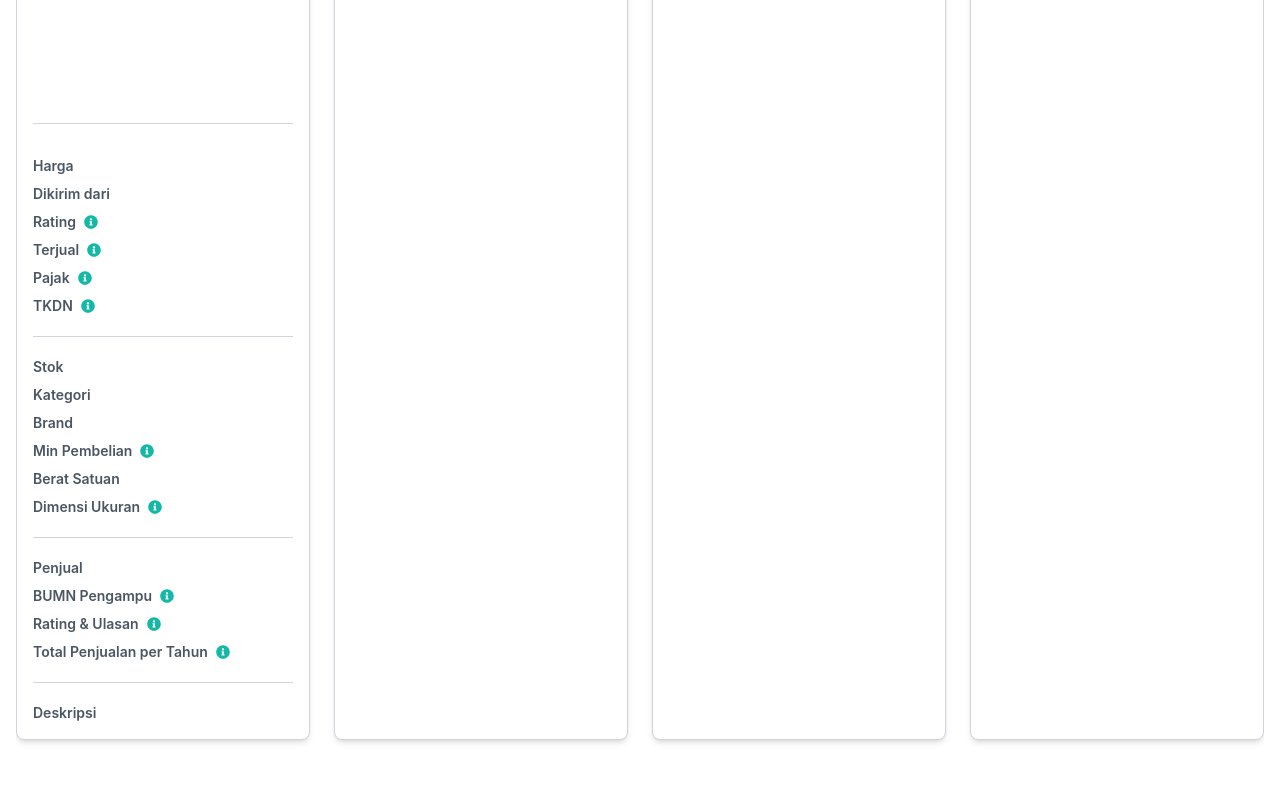
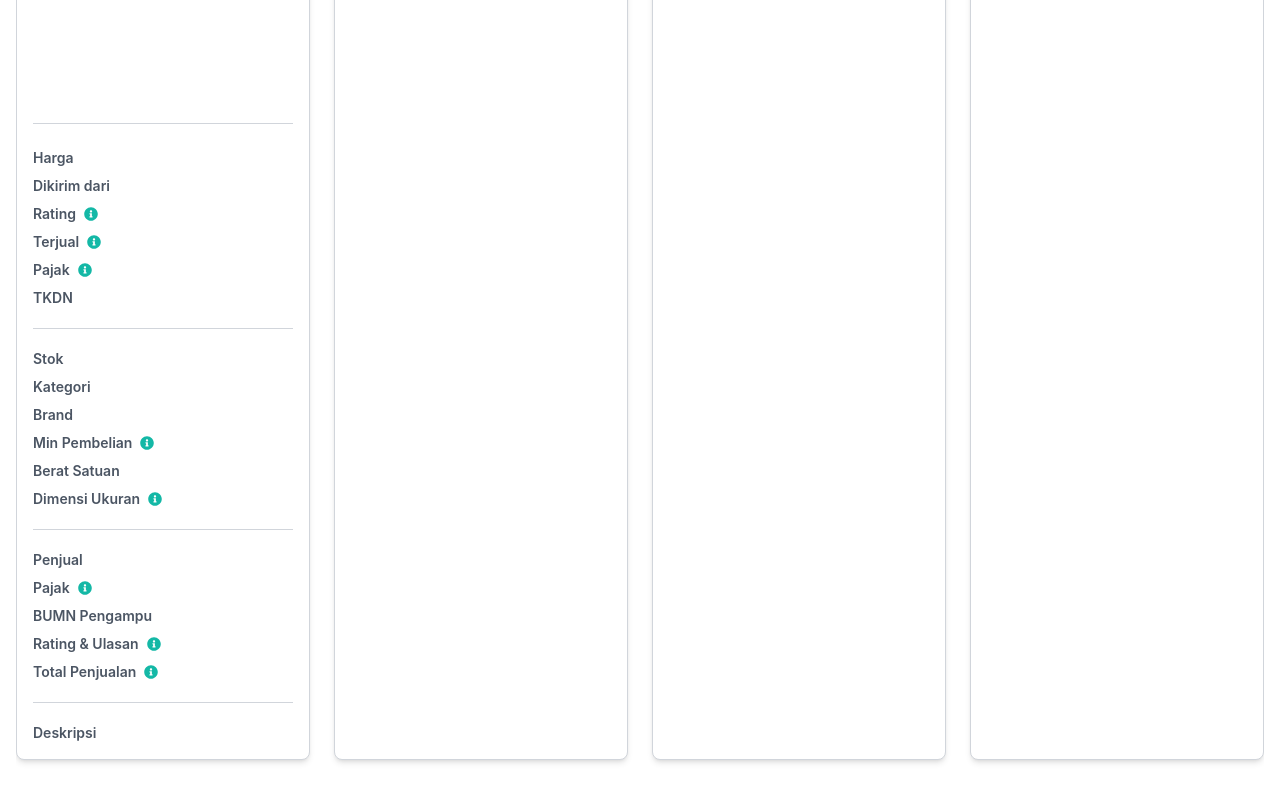
Before and after one commit to raihan1405/next-js-frontend, a Next.js app: page / in a window 1280 px wide. Shown: the part 448-1248 px from the top of the page. Built offline with nearby package versions, Linux system fonts and the light colour scheme.

Commit message:
update info

```diff
--- a/components/SideBar.jsx
+++ b/components/SideBar.jsx
@@ -1,5 +1,5 @@
 import React from 'react'
-import { FaTrashAlt, FaShoppingCart, FaStar, FaStarHalfAlt, FaInfoCircle } from 'react-icons/fa';
+import { FaTrashAlt, FaShoppingCart, FaInfoCircle } from 'react-icons/fa';
 
 function SideBar() {
   return (
@@ -35,13 +35,12 @@ function SideBar() {
         {/* Grid for displaying product details */}
         <div className="grid grid-cols-1 gap-2 mt-6 text-sm text-gray-600">
           {/* Harga */}
-          <div></div>
-          <div className="flex items-center">
+          <div className="flex items-center relative group">
             <span className="font-semibold">Harga</span>
           </div>
 
           {/* Dikirim dari */}
-          <div className="flex items-center">
+          <div className="flex items-center relative group">
             <span className="font-semibold">Dikirim dari</span>
           </div>
 
@@ -50,8 +49,8 @@ function SideBar() {
             <span className="font-semibold">Rating</span>
             <FaInfoCircle className="text-teal-500 ml-2 cursor-pointer" />
             {/* Tooltip muncul saat di-hover */}
-            <div className="hidden group-hover:inline-block mt-2 ml-4 p-2 text-xs bg-teal-500 text-white rounded w-max">
-              Menampilkan peringkat berdasarkan ulasan pelanggan.
+            <div className="absolute hidden group-hover:block mt-2 p-2 text-xs bg-teal-500 text-white rounded z-50 max-w-xs" style={{ whiteSpace: 'normal' }}>
+              Menampilkan peringkat berdasarkan ulasan pelanggan yang telah membeli produk ini.
             </div>
           </div>
 
@@ -60,8 +59,8 @@ function SideBar() {
             <span className="font-semibold">Terjual</span>
             <FaInfoCircle className="text-teal-500 ml-2 cursor-pointer" />
             {/* Tooltip muncul saat di-hover */}
-            <div className="hidden group-hover:inline-block mt-2 ml-4 p-2 text-xs bg-teal-500 text-white rounded w-max">
-              Menampilkan jumlah total unit yang terjual.
+            <div className="absolute hidden group-hover:block mt-2 p-2 text-xs bg-teal-500 text-white rounded z-50 max-w-xs" style={{ whiteSpace: 'normal' }}>
+              Menampilkan jumlah total unit yang terjual sejak produk ini diluncurkan.
             </div>
           </div>
 
@@ -70,19 +69,14 @@ function SideBar() {
             <span className="font-semibold">Pajak</span>
             <FaInfoCircle className="text-teal-500 ml-2 cursor-pointer" />
             {/* Tooltip muncul saat di-hover */}
-            <div className="hidden group-hover:inline-block mt-2 ml-4 p-2 text-xs bg-teal-500 text-white rounded w-max">
-              Menunjukkan apakah harga sudah termasuk pajak (jika berlaku).
+            <div className="absolute hidden group-hover:block mt-2 p-2 text-xs bg-teal-500 text-white rounded z-50 max-w-xs" style={{ whiteSpace: 'normal' }}>
+              Menunjukkan apakah harga sudah termasuk pajak (jika berlaku) berdasarkan lokasi pengiriman.
             </div>
           </div>
 
           {/* TKDN */}
-          <div className="flex items-center group">
+          <div className="flex items-center relative group">
             <span className="font-semibold">TKDN</span>
-            <FaInfoCircle className="text-teal-500 ml-2 cursor-pointer" />
-            {/* Tooltip muncul saat di-hover */}
-            <div className="hidden group-hover:inline-block mt-2 ml-4 p-2 text-xs bg-teal-500 text-white rounded w-max">
-              Persentase konten lokal yang digunakan dalam produk.
-            </div>
           </div>
 
           <hr className="my-3 border-gray-300 w-full" />
@@ -103,11 +97,11 @@ function SideBar() {
           </div>
 
           {/* Min Pembelian */}
-          <div className="flex items-center group">
+          <div className="flex items-center relative group">
             <span className="font-semibold">Min Pembelian</span>
             <FaInfoCircle className="text-teal-500 ml-2 cursor-pointer" />
             {/* Tooltip muncul saat di-hover */}
-            <div className="hidden group-hover:inline-block mt-2 ml-4 p-2 text-xs bg-teal-500 text-white rounded w-max">
+            <div className="absolute hidden group-hover:block mt-2 p-2 text-xs bg-teal-500 text-white rounded z-50 max-w-xs" style={{ whiteSpace: 'normal' }}>
               Jumlah minimum yang diperlukan untuk melakukan pemesanan.
             </div>
           </div>
@@ -118,11 +112,11 @@ function SideBar() {
           </div>
 
           {/* Dimensi Ukuran */}
-          <div className="flex items-center group">
+          <div className="flex items-center relative group">
             <span className="font-semibold">Dimensi Ukuran</span>
             <FaInfoCircle className="text-teal-500 ml-2 cursor-pointer" />
             {/* Tooltip muncul saat di-hover */}
-            <div className="hidden group-hover:inline-block mt-2 ml-4 p-2 text-xs bg-teal-500 text-white rounded w-max">
+            <div className="absolute hidden group-hover:block mt-2 p-2 text-xs bg-teal-500 text-white rounded z-50 max-w-xs" style={{ whiteSpace: 'normal' }}>
               Memberikan dimensi produk untuk pertimbangan kesesuaian dan pengiriman.
             </div>
           </div>
@@ -134,32 +128,36 @@ function SideBar() {
             <span className="font-semibold">Penjual</span>
           </div>
 
-          {/* BUMN Pengampu */}
-          <div className="flex items-center group">
-            <span className="font-semibold">BUMN Pengampu</span>
+          <div className="flex items-center relative group">
+            <span className="font-semibold">Pajak</span>
             <FaInfoCircle className="text-teal-500 ml-2 cursor-pointer" />
             {/* Tooltip muncul saat di-hover */}
-            <div className="hidden group-hover:inline-block mt-2 ml-4 p-2 text-xs bg-teal-500 text-white rounded w-max">
-              Nama Badan Usaha Milik Negara(BUMN) yang mengawasi atau mendukung produk.
+            <div className="absolute hidden group-hover:block mt-2 p-2 text-xs bg-teal-500 text-white rounded z-50 max-w-xs" style={{ whiteSpace: 'normal' }}>
+              Menunjukkan apakah harga sudah termasuk pajak (jika berlaku) berdasarkan lokasi pengiriman.
             </div>
           </div>
 
+          {/* BUMN Pengampu */}
+          <div className="flex items-center relative group">
+            <span className="font-semibold">BUMN Pengampu</span>
+          </div>
+
           {/* Rating dan ulasan */}
-          <div className="flex items-center group">
+          <div className="flex items-center relative group">
             <span className="font-semibold">Rating & Ulasan</span>
             <FaInfoCircle className="text-teal-500 ml-2 cursor-pointer" />
             {/* Tooltip muncul saat di-hover */}
-            <div className="hidden group-hover:inline-block mt-2 ml-4 p-2 text-xs bg-teal-500 text-white rounded w-max">
-              Berisikan ulasan produk.
+            <div className="absolute hidden group-hover:block mt-2 p-2 text-xs bg-teal-500 text-white rounded z-50 max-w-xs" style={{ whiteSpace: 'normal' }}>
+              Berisikan ulasan produk yang telah diberikan oleh pelanggan.
             </div>
           </div>
 
           {/* Total Penjualan */}
-          <div className="flex items-center group">
-            <span className="font-semibold">Total Penjualan per Tahun</span>
+          <div className="flex items-center relative group">
+            <span className="font-semibold">Total Penjualan</span>
             <FaInfoCircle className="text-teal-500 ml-2 cursor-pointer" />
             {/* Tooltip muncul saat di-hover */}
-            <div className="hidden group-hover:inline-block mt-2 ml-4 p-2 text-xs bg-teal-500 text-white rounded w-max">
+            <div className="absolute hidden group-hover:block mt-2 p-2 text-xs bg-teal-500 text-white rounded z-50 max-w-xs" style={{ whiteSpace: 'normal' }}>
               Jumlah kumulatif penjualan dalam setahun yang dilakukan untuk produk tersebut.
             </div>
           </div>
@@ -176,4 +174,4 @@ function SideBar() {
   );
 }
 
-export default SideBar
+export default SideBar;
```
Also changed, not shown: components/ProductSearchModal.jsx (line endings or trailing spaces).
